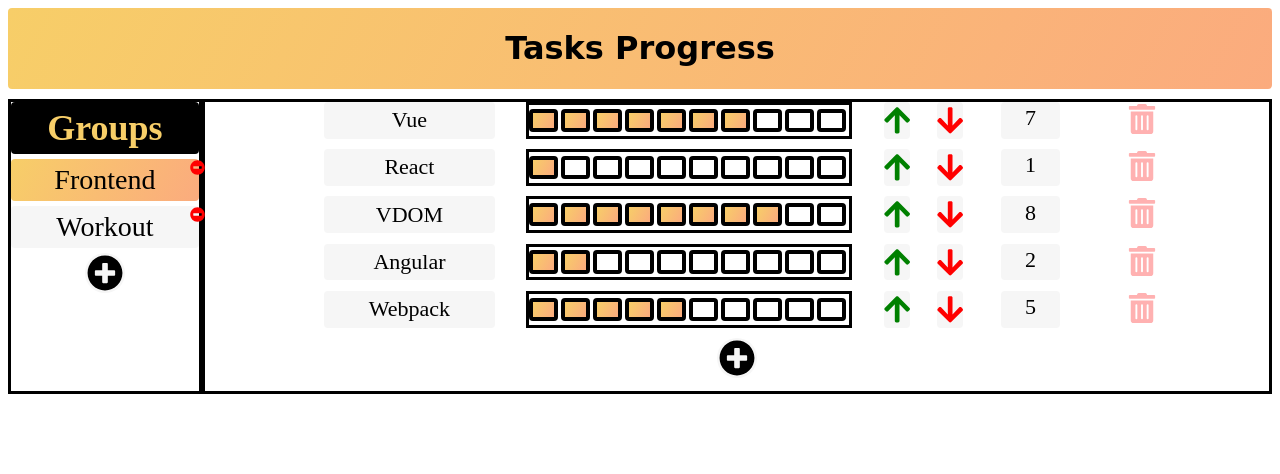
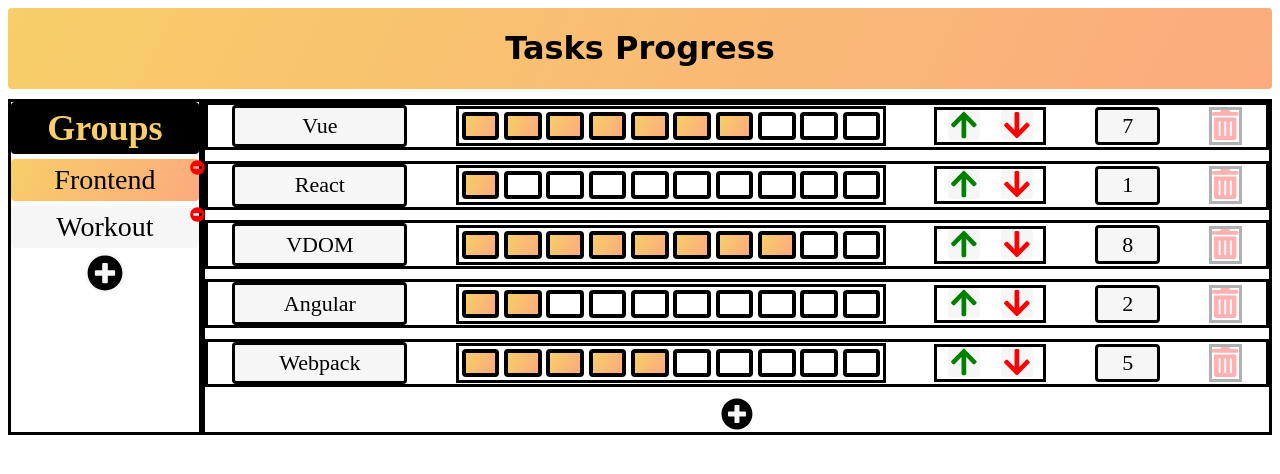
Before and after one commit to leviweiss/Task-Progress, a Vue app: page / in a window 1280 px wide. Shown: the top 474 px of the page. Built offline with nearby package versions, Linux system fonts and the light colour scheme; the HTML template or start-up script is replaced by a standard one.

Commit message:
advance in tasks lists refacture of flex sizing

```diff
--- a/src/components/AppTasksList.vue
+++ b/src/components/AppTasksList.vue
@@ -138,30 +138,31 @@
     &__task {
       @include flex-row;
       margin-bottom: 1%;
-      justify-content: center;
+      justify-content: space-around;
+      border: solid 3px;
+      align-items: center;
 
       &__name {
         font-size: $medium-font;
-        margin-left: 1%;
-        margin-right: 3%;
         text-align: center;
         padding: 0.5%;
         background: $light-gray;
         width: 15%;
         border-radius: $small-border-radius;
+        border: solid 3px;
       }
 
       &__bullets {
         @include flex-row;
+        justify-content: space-around;
+        border: solid 3px;
+        width: 40%;
+        padding: 3px 0;
         align-items: center;
-        margin-right: 3%;
-        border: solid 3px;
-        flex-basis: 30%;
 
         &__square {
-          width: 10%;
-          height: 50%;
-          margin-right: 1%;
+          width: 7%;
+          height: 20px;
           border: 4px solid;
           border-radius: $small-border-radius;
 
@@ -174,18 +175,19 @@
 
       &__arrows {
         @include flex-row;
+        justify-content: space-around;
+        width: 10%;
+        border: solid 3px;
         align-items: center;
-        margin-right: 1%;
-        width: 10%;
+        height: 100%;
 
         &__up {
-            margin-right: 0.5%;
-            width: 100%;
+          width: 30%;
           height: 100%;
 
           .fa-arrow-up {
-            width: 50%;
-            height: 100%;
+            width: 100%;
+            height: 30px;
             color: green;
             background: $light-gray;
             cursor: pointer;
@@ -197,13 +199,11 @@
         }
 
         &__down {
-            margin-right: 0.5%;
-            width: 100%;
-            height: 100%;
+          width: 30%;
 
           .fa-arrow-down {
-            width: 50%;
-            height: 100%;
+            width: 100%;
+            height: 30px;
             color: red;
             background: $light-gray;
             cursor: pointer;
@@ -220,28 +220,54 @@
         text-align: center;
         padding: 0.3%;
         background: $light-gray;
-        flex-basis: 5%;
-        margin-right: 6%;
+        width: 5%;
         border-radius: $small-border-radius;
+        border: solid 3px;
       }
 
       &__trash {
+        border: solid 3px;
         text-align: center;
         cursor: pointer;
         opacity: 0.3;
+        width: 2.5%;
         &:hover {
           opacity: 1;
+        }
+
+        .fa-trash-alt {
+          width: 100%;
+          height: 30px;
+          color: red;
         }
       }
     }
   }
 
   &__add-task {
-    margin-bottom: 1%;
     @include flex-row;
+    align-self: center;
+    width: 100%;
+    justify-content: center;
+
+    &__icon {
+      width: 3%;
+
+      .fa-plus-circle {
+        width: 100%;
+        height: auto;
+        cursor: pointer;
+        background: $light-gray;
+        border-radius: 50%;
+        &:hover {
+          box-shadow: 0 0 10px $basic-orange;
+        }
+      }
+    }
 
     &__input {
       border: solid 3px;
+      width: 100%;
 
       &__text {
         flex: 1;
@@ -261,29 +287,13 @@
 
       &__check {
         flex: 10;
-        display: inline-block;
-        vertical-align: bottom;
-      }
-    }
-  }
-}
-
-.fa-plus-circle {
-  width: 36px;
-  height: 36px;
-  cursor: pointer;
-  padding: 2px;
-  background: $light-gray;
-  border-radius: 50%;
-  &:hover {
-    box-shadow: 0 0 10px $basic-orange;
-  }
-}
+        width: 100%;
+        height: 100%;
 
         .fa-check {
           color: $strong-orange;
-  width: 40px;
-  height: 30px;
+          width: 10%;
+          height: auto;
           background: $light-gray;
           border-radius: $small-border-radius;
           cursor: pointer;
@@ -291,11 +301,8 @@
             box-shadow: 0 0 8px $strong-orange;
           }
         }
-
-.fa-trash-alt {
-  width: 36px;
-  height: 30px;
-  vertical-align: -18px;
-  color: rgb(255, 0, 0);
+      }
+    }
+  }
 }
 </style>
```
Lines whose indentation alone changed are shown as unchanged.
